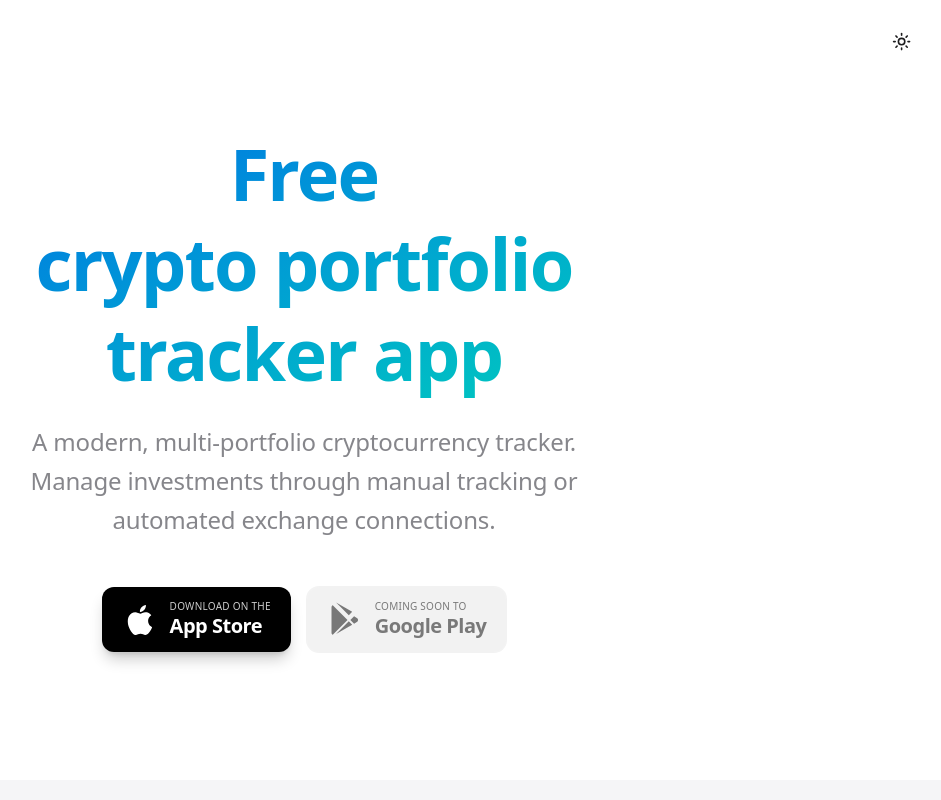
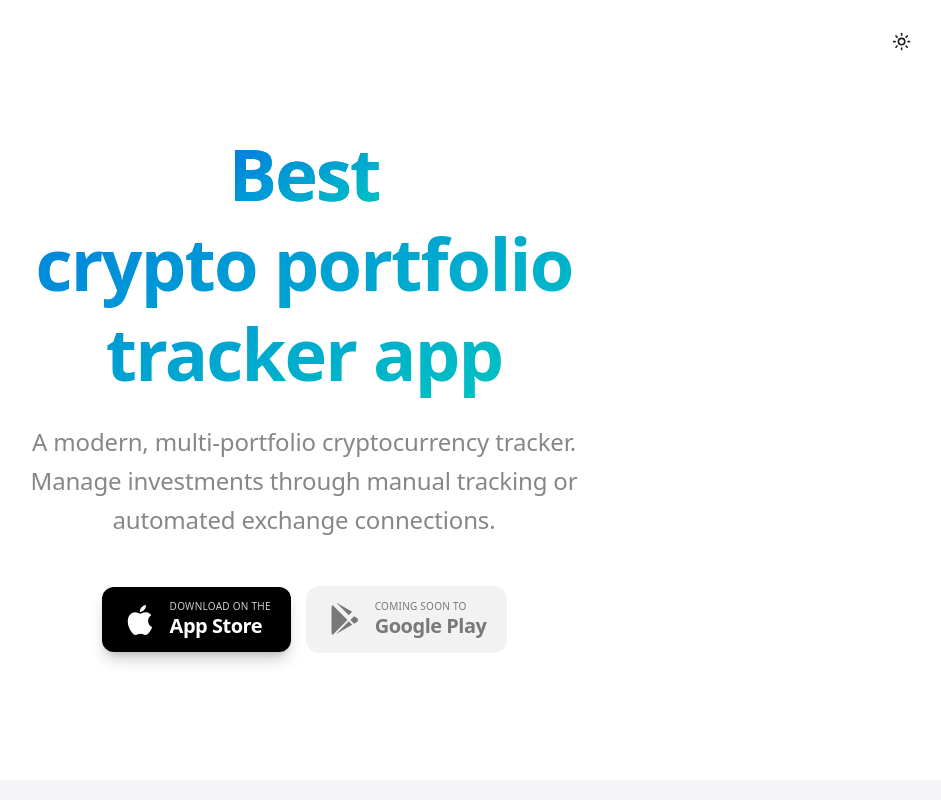
Before and after one commit to gug007/crypto-portfolio-next, a Next.js app: page / in a window 1280 px wide. Shown: the top 800 px of the page, without its empty margins (336-1277 px from the left). Built offline with nearby package versions, Linux system fonts and the light colour scheme.

Commit message:
feat: add TypewriterText component and integrate it into the homepage title for dynamic text.

```diff
--- a/src/app/page.tsx
+++ b/src/app/page.tsx
@@ -1,6 +1,7 @@
 import Link from "next/link";
 import Image from "next/image";
 import { ThemeToggle } from "@/components/theme-toggle";
+import { TypewriterText } from "@/components/typewriter-text";
 
 export default function Home() {
   return (
@@ -13,7 +14,10 @@ export default function Home() {
         <section className="px-6 py-20 md:py-32">
           <div className="mx-auto flex max-w-4xl flex-col items-center text-center">
             <h1 className="inline-block bg-gradient-to-br from-[#0071e3] to-[#00c7be] bg-clip-text text-5xl font-semibold leading-tight tracking-tight text-transparent md:text-7xl md:leading-tight dark:from-[#2997ff] dark:to-[#64d2ff]">
-              Free <br />
+              <TypewriterText
+                words={["Free", "Best", "Fast"]}
+                className="inline-block bg-gradient-to-br from-[#0071e3] to-[#00c7be] bg-clip-text text-transparent dark:from-[#2997ff] dark:to-[#64d2ff]"
+              /> <br />
               crypto portfolio <br />
               tracker app
             </h1>
--- /dev/null
+++ b/src/components/typewriter-text.tsx
@@ -0,0 +1,58 @@
+"use client";
+
+import { useEffect, useState } from "react";
+
+interface TypewriterTextProps {
+  words: string[];
+  className?: string;
+  speed?: number;
+  deleteSpeed?: number;
+  delay?: number;
+}
+
+export function TypewriterText({
+  words,
+  className = "",
+  speed = 150,
+  deleteSpeed = 100,
+  delay = 2000,
+}: TypewriterTextProps) {
+  const [currentWordIndex, setCurrentWordIndex] = useState(0);
+  const [currentText, setCurrentText] = useState("");
+  const [isDeleting, setIsDeleting] = useState(false);
+
+  useEffect(() => {
+    const currentWord = words[currentWordIndex];
+
+    const handleTyping = () => {
+      if (isDeleting) {
+        // Deleting text
+        setCurrentText((prev) => prev.substring(0, prev.length - 1));
+      } else {
+        // Typing text
+        setCurrentText((prev) => currentWord.substring(0, prev.length + 1));
+      }
+
+      // Check for word completion
+      if (!isDeleting && currentText === currentWord) {
+        setTimeout(() => setIsDeleting(true), delay);
+      } else if (isDeleting && currentText === "") {
+        setIsDeleting(false);
+        setCurrentWordIndex((prev) => (prev + 1) % words.length);
+      }
+    };
+
+    const timer = setTimeout(
+      handleTyping,
+      isDeleting ? deleteSpeed : speed
+    );
+
+    return () => clearTimeout(timer);
+  }, [currentText, isDeleting, words, currentWordIndex, delay, speed, deleteSpeed]);
+
+  return (
+    <span className={className}>
+      {currentText}
+    </span>
+  );
+}
```
